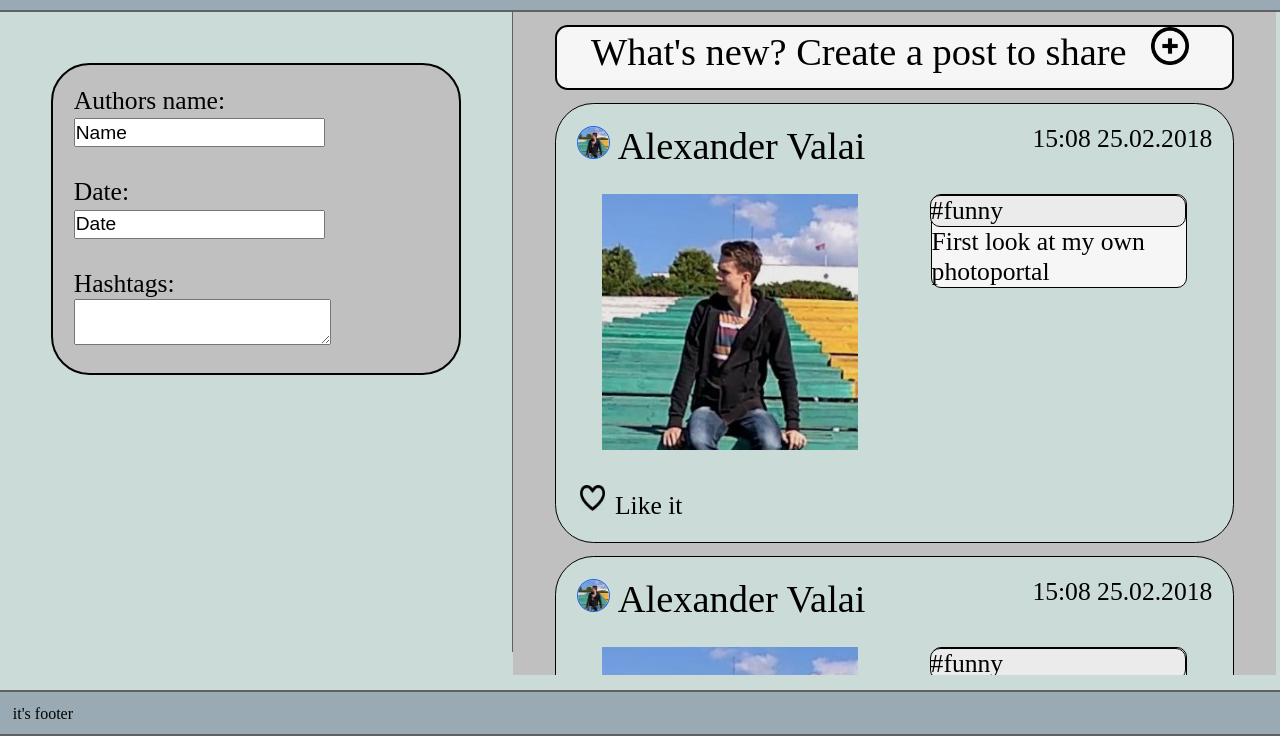
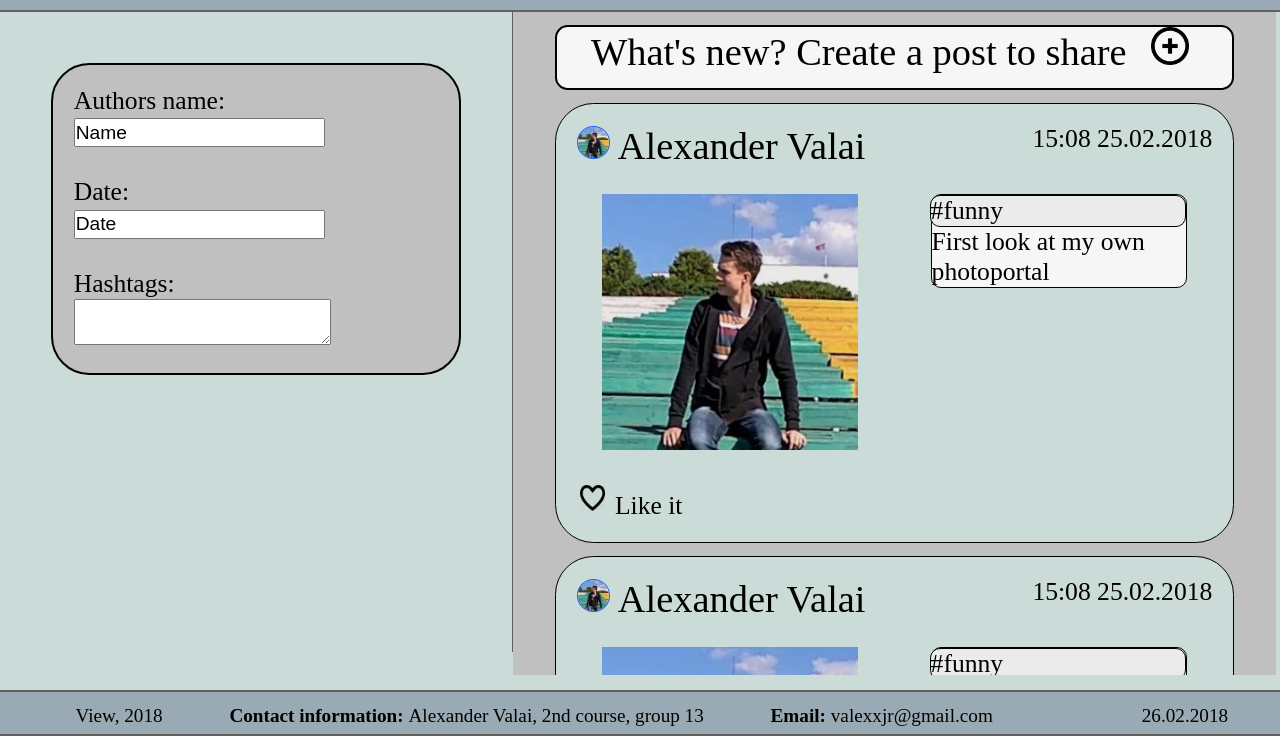
Before and after one commit to Valexxjr/student-practice, a plain HTML site: page task3/index.html in a window 1280 px wide. Shown: the part 64-800 px from the top of the page. Drawn offline with Linux system fonts and the light colour scheme.

Commit message:
created footer

```diff
--- a/task3/css/styles.css
+++ b/task3/css/styles.css
@@ -175,3 +175,11 @@ aside {
   border-radius: 23%;
   border: 1px solid black;
 }
+footer span {
+  font-size: 1.5vw;
+  margin-left: 5%;
+}
+#date_change {
+  float: right;
+  width: 10%;
+}
--- a/task3/index.html
+++ b/task3/index.html
@@ -157,7 +157,10 @@
     <div id="more"><a href="">...</a></more>
   </aside>
   <footer>
-    it's footer
+    <span>View, 2018</span>
+    <span><strong>Contact information: </strong>Alexander Valai, 2nd course, group 13</span>
+    <span><strong>Email: </strong>valexxjr@gmail.com</span>
+    <span id="date_change">26.02.2018</span>
   </footer>
 </body>
 </html>
```
